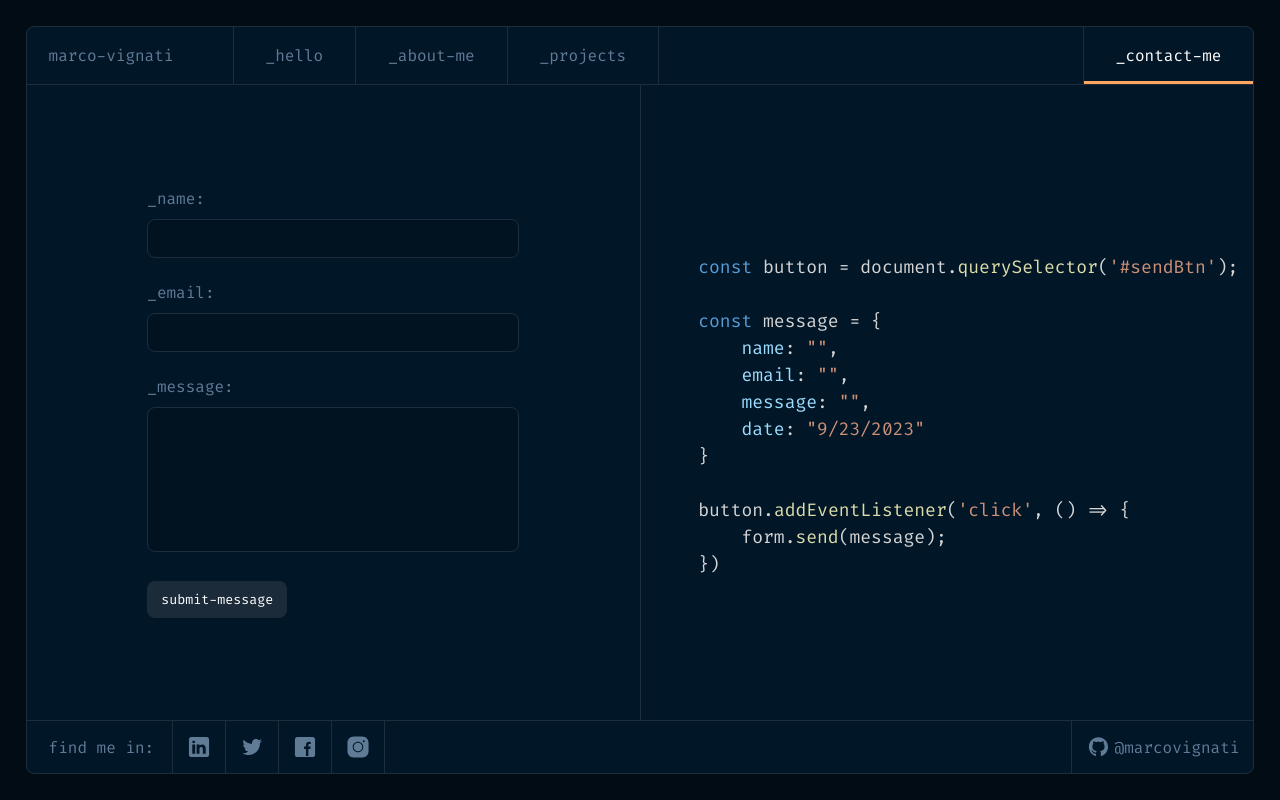
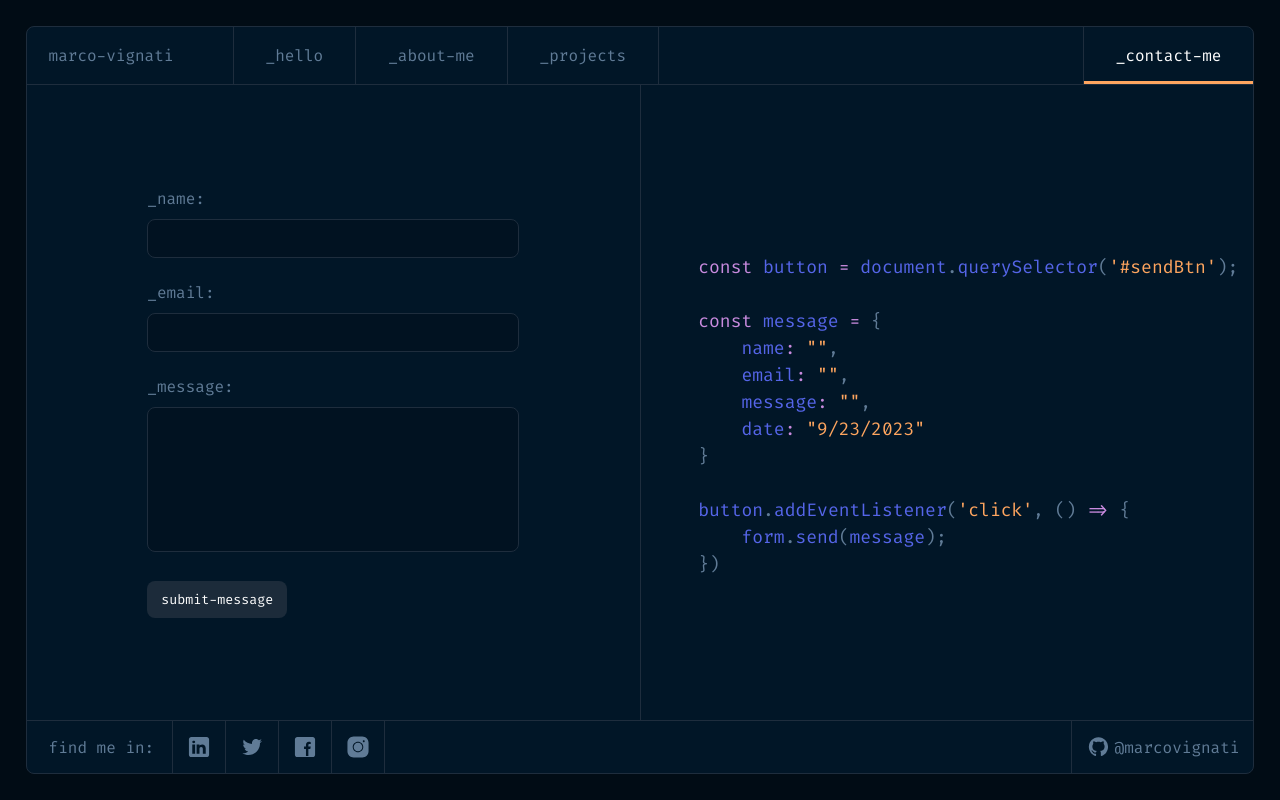
Before and after one commit to MarcoVignati/portfolio, a Next.js app: page /contact-me in a window 1280 px wide. Built offline with nearby package versions, Linux system fonts and the light colour scheme.

Commit message:
add custom styles on the prismjs theme

```diff
--- a/src/styles/prism-theme.css
+++ b/src/styles/prism-theme.css
@@ -2,7 +2,7 @@
 
 pre[class*="language-"],
 code[class*="language-"] {
-	color: #d4d4d4;
+	color: #5565E8;
 	font-size: 1.125rem;
 	text-shadow: none;
 	font-family: 'Fira Code', Menlo, Monaco, Consolas, "Andale Mono", "Ubuntu Mono", "Courier New", monospace;
@@ -52,7 +52,7 @@ pre[class*="language-"] {
 }
 
 .token.doctype .token.doctype-tag {
-	color: #569CD6;
+	color: #C98BDF;
 }
 
 .token.doctype .token.name {
@@ -67,7 +67,7 @@ pre[class*="language-"] {
 .token.punctuation,
 .language-html .language-css .token.punctuation,
 .language-html .language-javascript .token.punctuation {
-	color: #d4d4d4;
+	color: #607B96;
 }
 
 .token.property,
@@ -87,7 +87,7 @@ pre[class*="language-"] {
 .token.char,
 .token.builtin,
 .token.deleted {
-	color: #ce9178;
+	color: #FEA55F;
 }
 
 .language-css .token.string.url {
@@ -96,11 +96,11 @@ pre[class*="language-"] {
 
 .token.operator,
 .token.entity {
-	color: #d4d4d4;
+	color: #C98BDF;
 }
 
 .token.operator.arrow {
-	color: #569CD6;
+	color: #C98BDF;
 }
 
 .token.atrule {
@@ -124,7 +124,7 @@ pre[class*="language-"] {
 }
 
 .token.keyword {
-	color: #569CD6;
+	color: #C98BDF;
 }
 
 .token.keyword.module,
@@ -134,7 +134,7 @@ pre[class*="language-"] {
 
 .token.function,
 .token.function .token.maybe-class-name {
-	color: #dcdcaa;
+	color: #5565E8;
 }
 
 .token.regex {
@@ -142,7 +142,7 @@ pre[class*="language-"] {
 }
 
 .token.important {
-	color: #569cd6;
+	color: #C98BDF;
 }
 
 .token.italic {
@@ -171,18 +171,18 @@ pre[class*="language-"] {
 }
 
 .token.punctuation.interpolation-punctuation {
-	color: #569cd6;
+	color: #C98BDF;
 }
 
 .token.boolean {
-	color: #569cd6;
+	color: #C98BDF;
 }
 
 .token.property,
 .token.variable,
 .token.imports .token.maybe-class-name,
 .token.exports .token.maybe-class-name {
-	color: #9cdcfe;
+	color: #5565E8;
 }
 
 .token.selector {
@@ -194,7 +194,7 @@ pre[class*="language-"] {
 }
 
 .token.tag {
-	color: #569cd6;
+	color: #C98BDF;
 }
 
 .token.tag .token.punctuation {
@@ -219,7 +219,7 @@ pre[class*="language-"] {
 }
 
 .token.entity {
-	color: #569cd6;
+	color: #C98BDF;
 }
 
 .token.namespace {
```
